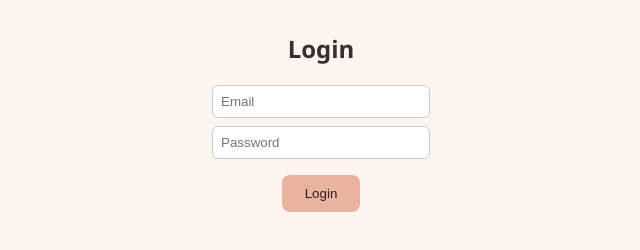
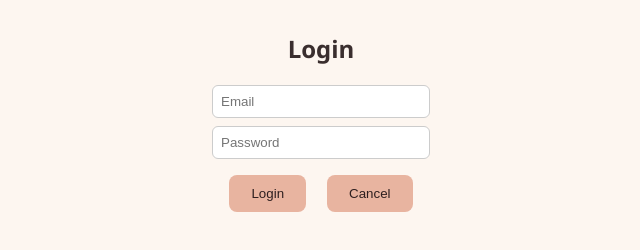
Before and after one commit to gloriascookhouse/Still-Standing-App, a plain HTML site: page index.html in a window 1280 px wide. Both pictures are taken after a click on the button "Login". Shown: the whole page, without its empty margins (319-959 px from the left). Drawn offline with Linux system fonts and the light colour scheme.

Commit message:
Update index.html

```diff
--- a/index.html
+++ b/index.html
@@ -18,13 +18,17 @@
 
 <!-- AUTH FORMS -->
 <div id="authForms" class="hidden">
+
+  <!-- LOGIN -->
   <div id="loginForm" class="form hidden">
     <h2>Login</h2>
     <input id="loginEmail" placeholder="Email">
     <input id="loginPassword" type="password" placeholder="Password">
     <button id="loginBtn">Login</button>
+    <button class="cancelBtn">Cancel</button>
   </div>
 
+  <!-- SIGNUP -->
   <div id="signupForm" class="form hidden">
     <h2>Sign Up</h2>
     <input id="signupName" placeholder="Name">
@@ -32,7 +36,9 @@
     <input id="signupPassword" type="password" placeholder="Password">
     <input id="signupDOB" type="date">
     <button id="signupBtn">Create Account</button>
+    <button class="cancelBtn">Cancel</button>
   </div>
+
 </div>
 
 <!-- MAIN APP -->
```
